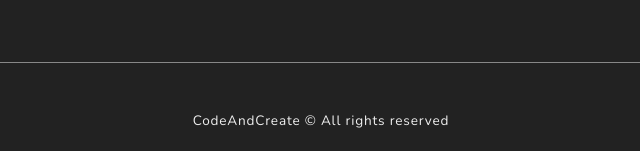
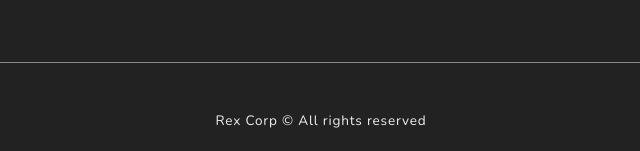
Before and after one commit to akshatpare/Variety_of_Foods, a plain HTML site: page index.html in a window 1280 px wide. Shown: the part 2436-2587 px from the top of the page, 319-959 px from the left. Drawn offline with nearby package versions, Linux system fonts and the light colour scheme.

Commit message:
Update index.html

```diff
--- a/index.html
+++ b/index.html
@@ -151,7 +151,7 @@
                     <i class="fas fa-arrow-right"></i>
                 </button>
             </form>
-            <p class="copyright">CodeAndCreate &copy; All rights reserved</p>
+            <p class="copyright">Rex Corp &copy; All rights reserved</p>
         </section>
 
         </div>
```
